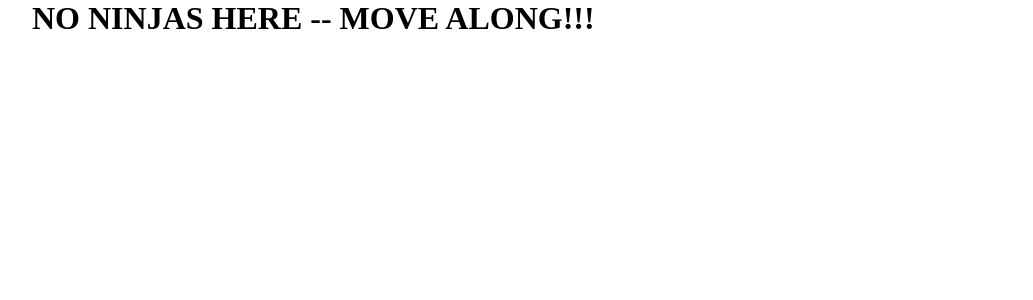
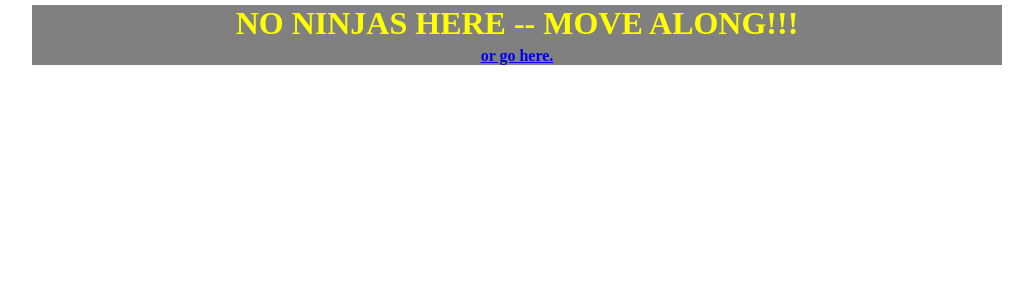
Before and after one commit to Ballycyrk/DisappearingNinja, a Flask app: page / in a window 1280 px wide. Shown: the top 300 px of the page, without its empty margins (123-1156 px from the left). Run offline with Flask 2, Linux system fonts and the light colour scheme.

Commit message:
dead battery

```diff
--- a/Static/CSS/style.css
+++ b/Static/CSS/style.css
@@ -6,4 +6,15 @@
 #container {
   width: 970px;
   margin: 0px auto;
+  background-color: gray;
+  color: yellow;
 }
+
+h1, h2, h4 {
+  margin: 5px;
+  text-align: center;
+}
+
+img {
+  display: block;
+}
--- a/Templates/index.html
+++ b/Templates/index.html
@@ -9,7 +9,7 @@
   <body>
     <div id="container">
       <h1>NO NINJAS HERE -- MOVE ALONG!!!</h1>
-      <!-- <h4><a href='/ninja'>or go here.</a></h4> -->
+      <h4><a href='/ninja'>or go here.</a></h4>
     </div>
   </body>
 </html>
--- a/server.py
+++ b/server.py
@@ -4,7 +4,11 @@ app.secret_key="pigsinablanket"
 @app.route('/')
 def index():
   return render_template('index.html')
-@app.route('/users/,username.')
-def show_user_profile(username):
-  return render_template('index.html', username=username)
+@app.route('/ninja')
+def groupHug():
+  return render_template('ninja.html')
+@app.route('/ninja/<color>')
+def show_ninja(color):
+  print color
+  return render_template('ninja.html', color=color)
 app.run(debug=True)
```
Also changed, not shown: Templates/ninja.html (+31 -0 lines).
